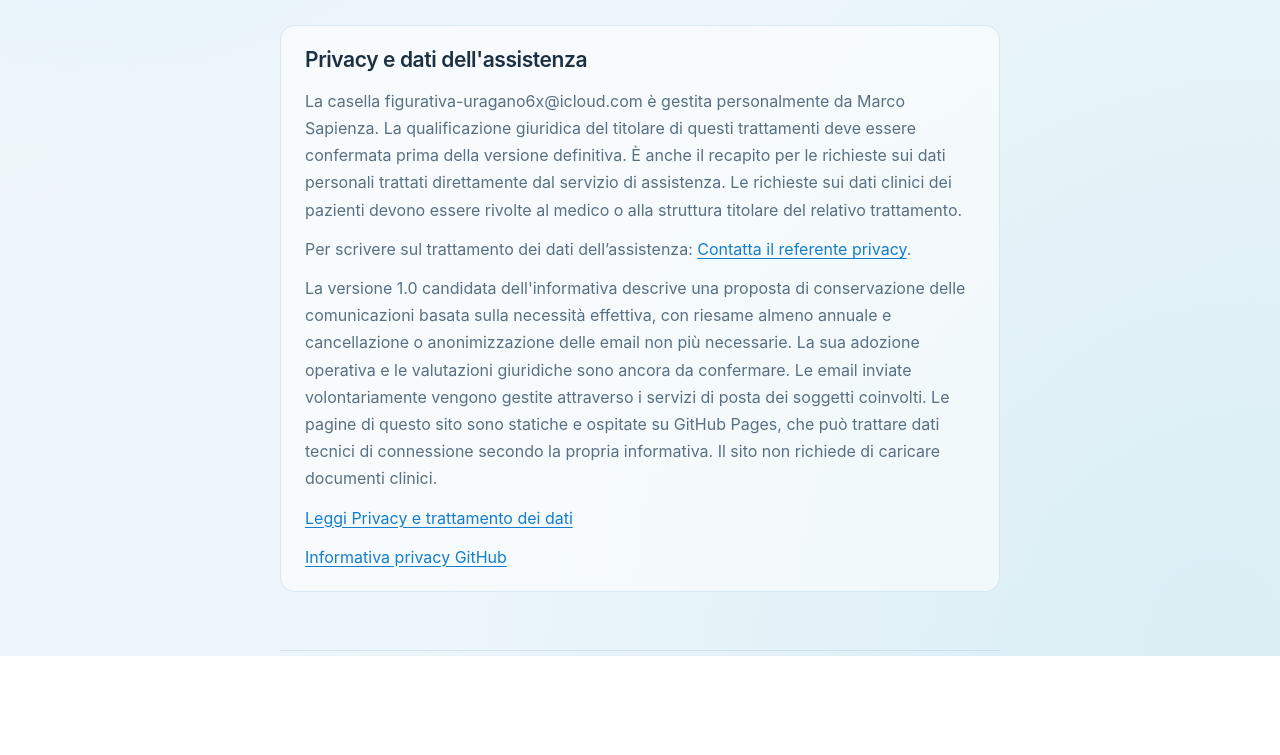
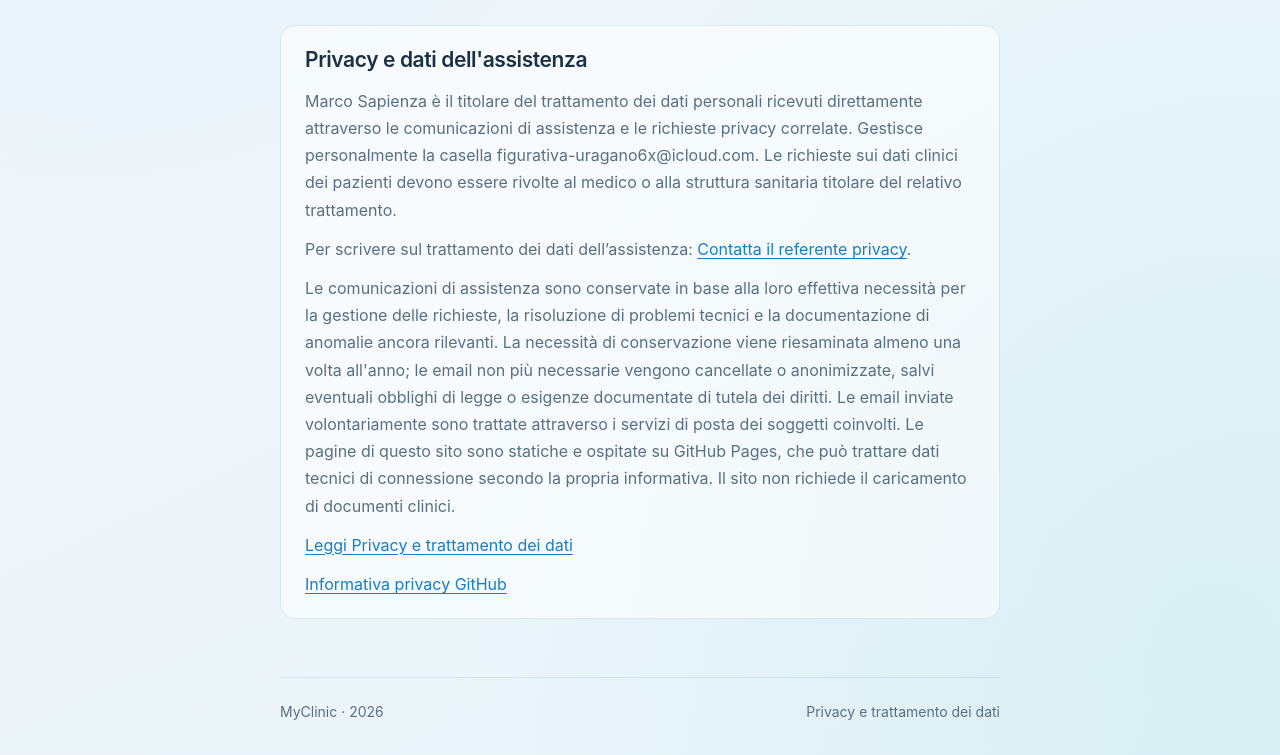
Before and after one commit to marcosapi96/app-info, a plain HTML site: page myclinic/supporto/index.html in a window 1280 px wide. Shown: the part 869-1624 px from the top of the page. Before the commit the page ends 1597 px from the top, so only its background shows below. Drawn offline with Linux system fonts and the light colour scheme.

Commit message:
MyClinic: allinea pagina assistenza a informativa privacy 1.0

```diff
--- a/myclinic/supporto/index.html
+++ b/myclinic/supporto/index.html
@@ -41,9 +41,9 @@ footer{display:flex;justify-content:space-between;flex-wrap:wrap;gap:12px;margin
 </aside>
 <section class="links-section">
 <h2>Privacy e dati dell'assistenza</h2>
-<p>La casella figurativa-uragano6x@icloud.com è gestita personalmente da Marco Sapienza. La qualificazione giuridica del titolare di questi trattamenti deve essere confermata prima della versione definitiva. È anche il recapito per le richieste sui dati personali trattati direttamente dal servizio di assistenza. Le richieste sui dati clinici dei pazienti devono essere rivolte al medico o alla struttura titolare del relativo trattamento.</p>
+<p>Marco Sapienza è il titolare del trattamento dei dati personali ricevuti direttamente attraverso le comunicazioni di assistenza e le richieste privacy correlate. Gestisce personalmente la casella figurativa-uragano6x@icloud.com. Le richieste sui dati clinici dei pazienti devono essere rivolte al medico o alla struttura sanitaria titolare del relativo trattamento.</p>
 <p>Per scrivere sul trattamento dei dati dell’assistenza: <a href="mailto:figurativa-uragano6x@icloud.com?subject=MyClinic%20-%20Richiesta%20privacy">Contatta il referente privacy</a>.</p>
-<p>La versione 1.0 candidata dell'informativa descrive una proposta di conservazione delle comunicazioni basata sulla necessità effettiva, con riesame almeno annuale e cancellazione o anonimizzazione delle email non più necessarie. La sua adozione operativa e le valutazioni giuridiche sono ancora da confermare. Le email inviate volontariamente vengono gestite attraverso i servizi di posta dei soggetti coinvolti. Le pagine di questo sito sono statiche e ospitate su GitHub Pages, che può trattare dati tecnici di connessione secondo la propria informativa. Il sito non richiede di caricare documenti clinici.</p>
+<p>Le comunicazioni di assistenza sono conservate in base alla loro effettiva necessità per la gestione delle richieste, la risoluzione di problemi tecnici e la documentazione di anomalie ancora rilevanti. La necessità di conservazione viene riesaminata almeno una volta all'anno; le email non più necessarie vengono cancellate o anonimizzate, salvi eventuali obblighi di legge o esigenze documentate di tutela dei diritti. Le email inviate volontariamente sono trattate attraverso i servizi di posta dei soggetti coinvolti. Le pagine di questo sito sono statiche e ospitate su GitHub Pages, che può trattare dati tecnici di connessione secondo la propria informativa. Il sito non richiede il caricamento di documenti clinici.</p>
 <p><a href="../privacy/">Leggi Privacy e trattamento dei dati</a></p>
 <p><a href="https://docs.github.com/en/site-policy/privacy-policies/github-general-privacy-statement" rel="noopener noreferrer">Informativa privacy GitHub</a></p>
 </section>
```
